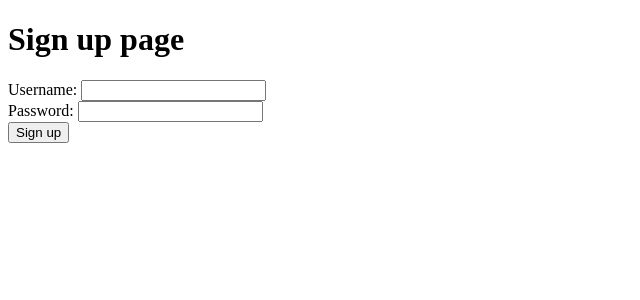
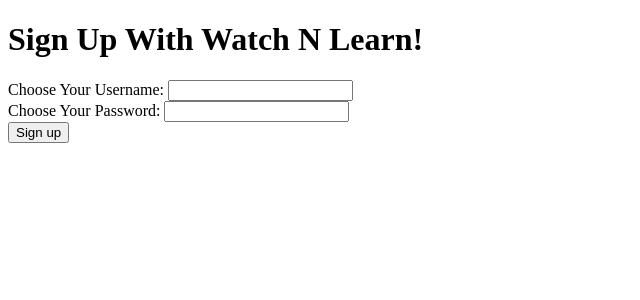
Before and after one commit to aaritp-search/watch-n-learn, a Python web app: template watch_n_learn/template/guest/sign_up.jinja2 in a window 1280 px wide. Shown: the part 26-326 px from the top of the page, without its empty margins (0-640 px from the left). Run offline with Jinja, Linux system fonts and the light colour scheme; the template is opened without the code that fills it, so the values that code supplies are empty.

Commit message:
Update sign_up.jinja2
describe the pages a little

```diff
--- a/watch_n_learn/template/guest/sign_up.jinja2
+++ b/watch_n_learn/template/guest/sign_up.jinja2
@@ -9,12 +9,12 @@
 {% block main %}
 
     <main>
-        <h1>Sign up page</h1>
+        <h1>Sign Up With Watch N Learn!</h1>
         <form action="/internal/sign-up" method="post">
-            <label for="username">Username:</label>
+            <label for="username"> Choose Your Username:</label>
             <input id="username" name="username">
             <br>
-            <label for="password">Password:</label>
+            <label for="password">Choose Your Password:</label>
             <input id="password" name="password" type="password">
             <br>
             <input type="submit" value="Sign up">
```
